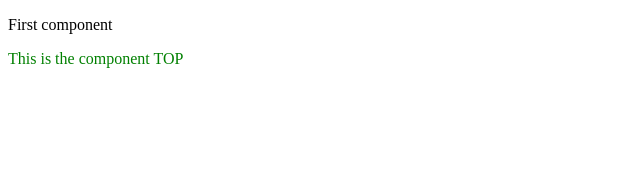
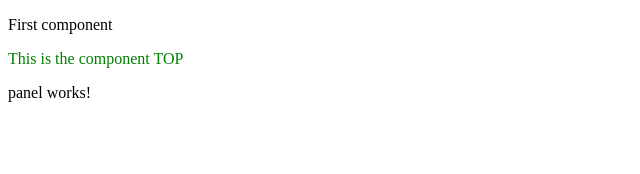
Before and after one commit to gusbdev/Duolingo-Angular, an Angular app: page / in a window 1280 px wide. Shown: the top 174 px of the page, without its empty margins (0-640 px from the left). Built offline with nearby package versions, Linux system fonts and the light colour scheme.

Commit message:
Panel component

```diff
--- a/src/app/app.component.html
+++ b/src/app/app.component.html
@@ -1,2 +1,3 @@
 <p>First component</p>
 <app-top></app-top>
+<app-panel></app-panel>
--- a/src/app/app.module.ts
+++ b/src/app/app.module.ts
@@ -4,9 +4,10 @@
 import { AppRoutingModule } from './app-routing.module';
 import { AppComponent } from './app.component';
 import { TopComponent } from '../app/top/top.component';
+import { PanelComponent } from './panel/panel.component';
 
 @NgModule({
-  declarations: [AppComponent, TopComponent],
+  declarations: [AppComponent, TopComponent, PanelComponent],
   imports: [BrowserModule, AppRoutingModule],
   providers: [],
   bootstrap: [AppComponent],
--- /dev/null
+++ b/src/app/panel/panel.component.html
@@ -0,0 +1 @@
+<p>panel works!</p>
--- /dev/null
+++ b/src/app/panel/panel.component.ts
@@ -0,0 +1,15 @@
+import { Component, OnInit } from '@angular/core';
+
+@Component({
+  selector: 'app-panel',
+  templateUrl: './panel.component.html',
+  styleUrls: ['./panel.component.css']
+})
+export class PanelComponent implements OnInit {
+
+  constructor() { }
+
+  ngOnInit(): void {
+  }
+
+}
```
Also changed, not shown: src/app/panel/panel.component.css (added).
